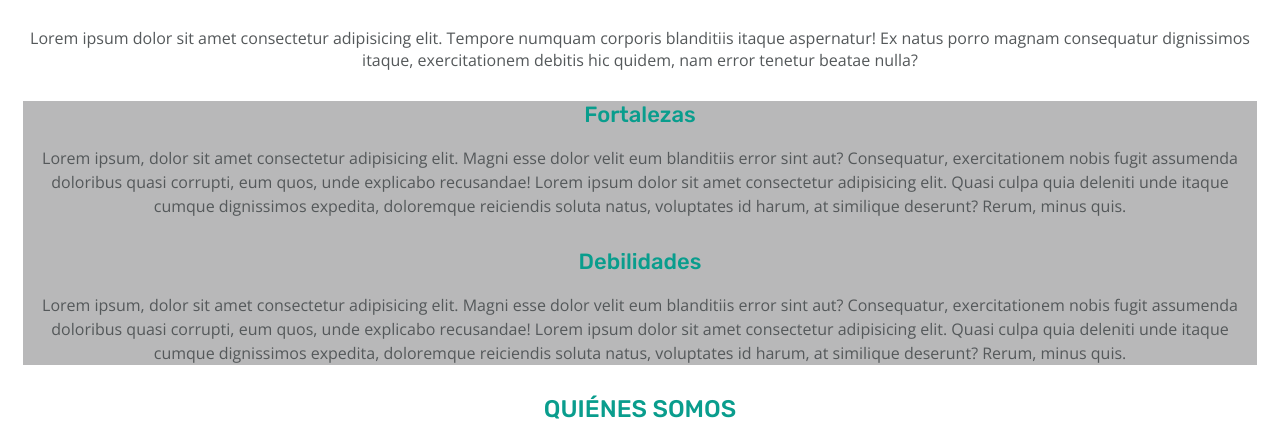
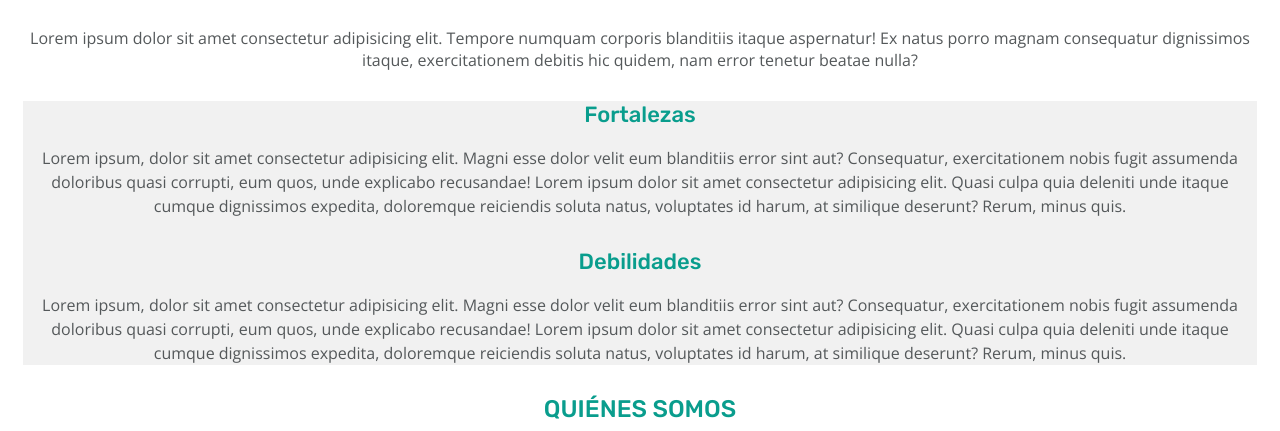
Before and after one commit to Adalab/project-promo-r-module-1-team-1, a plain HTML site: page index.html in a window 1280 px wide. Shown: the part 1243-1674 px from the top of the page. Drawn offline with nearby package versions, Linux system fonts and the light colour scheme.

```diff
--- a/styles/main.css
+++ b/styles/main.css
@@ -44,7 +44,7 @@
 }
 
 .info {
-background-color: #b8b8b9;
+background-color: rgba(184,184,185,0.2);
     margin-top: 30px;
     text-align: center;
     margin-left: 15px;
@@ -67,10 +67,10 @@
 }
 
 .parrafo {
-font-size: 16px;
+    font-size: 16px;
     line-height: 1.5;
     color: #54585a;
-font-family: "Open Sans";
+    font-family: "Open Sans";
 }
 
 .quienes-somos .title {
```
Also changed, not shown: 1 other file.
